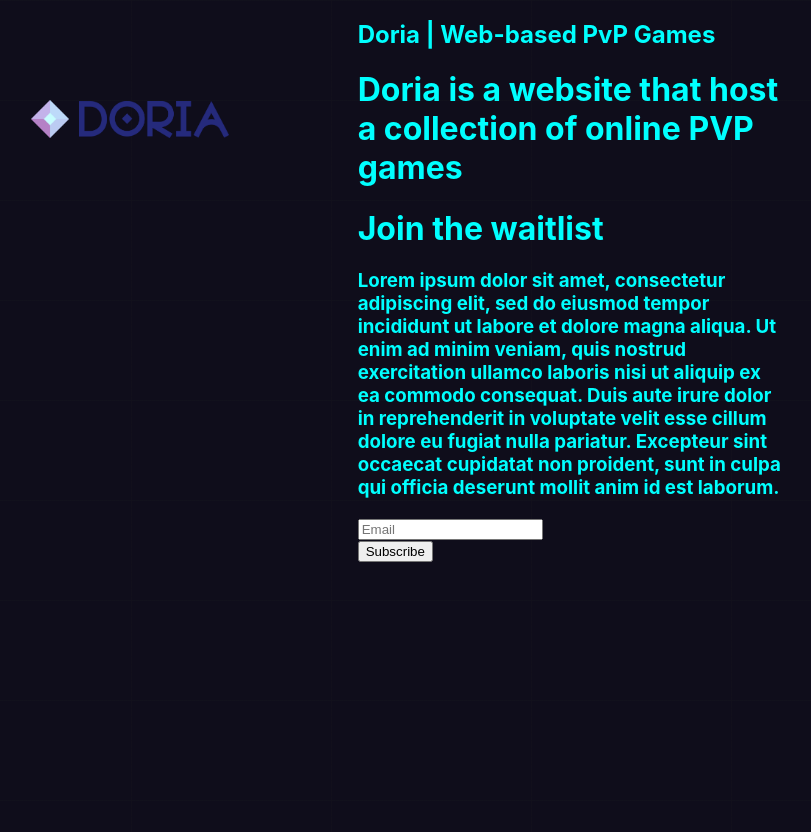
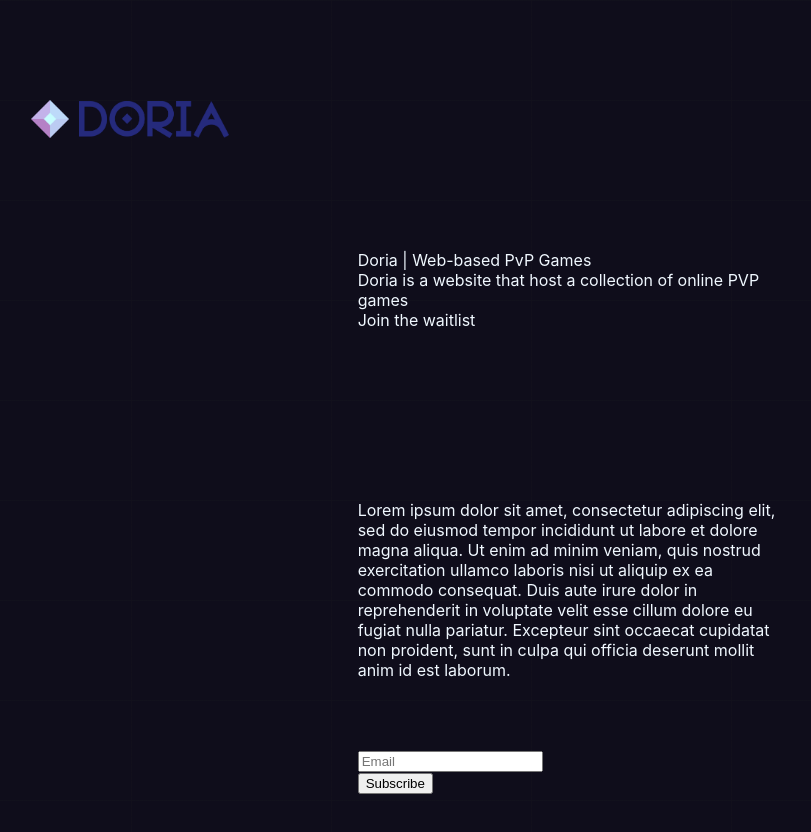
Before and after one commit to kaiserarg/doria, a React (Create React App) app in the folder client/: page / in a window 1280 px wide. Shown: the top 832 px of the page, without its empty margins (69-880 px from the left). Built offline with nearby package versions, Linux system fonts and the light colour scheme; the HTML template or start-up script is replaced by a standard one.

Commit message:
grid system
work on the grid system a bit more

```diff
--- a/client/src/components/SubscriptionWidget.js
+++ b/client/src/components/SubscriptionWidget.js
@@ -15,26 +15,30 @@ const SubscriptionWidget = () => {
 
     return (
         <form onSubmit={{handleSubmit}}>
-            <div className='wrapper'>
+            <div className='wrapper-1'>
                 <div className='text-0'>
                     <img className='logo' src={dorialogo} alt="Doria Logo" />
                     <img className='title' src={doriatext} alt="Doria Text" />
                 </div>
-                <div className='mainBody'>
-                    <h2 className='text-1'>Doria | Web-based PvP Games</h2>
-                    <h1 className='text-2'>Doria is a website that host a collection of online PVP games</h1>
-                    <h1 className='text-3'>Join the waitlist</h1>
-                    <h3 className='text-4'>Lorem ipsum dolor sit amet, consectetur adipiscing elit, sed do eiusmod tempor incididunt ut labore et dolore magna aliqua. Ut enim ad minim veniam, quis nostrud exercitation ullamco laboris nisi ut aliquip ex ea commodo consequat. Duis aute irure dolor in reprehenderit in voluptate velit esse cillum dolore eu fugiat nulla pariatur. Excepteur sint occaecat cupidatat non proident, sunt in culpa qui officia deserunt mollit anim id est laborum.</h3>
+                    <div className='subWrapper-1'>
+                        <div className='text-1'>Doria | Web-based PvP Games</div>
+                        <div className='text-2'>Doria is a website that host a collection of online PVP games</div>
+                        <div className='text-3'>Join the waitlist</div>
+                    </div>
+                    <div className='text-4'>Lorem ipsum dolor sit amet, consectetur adipiscing elit, sed do eiusmod tempor incididunt ut labore et dolore magna aliqua. Ut enim ad minim veniam, quis nostrud exercitation ullamco laboris nisi ut aliquip ex ea commodo consequat. Duis aute irure dolor in reprehenderit in voluptate velit esse cillum dolore eu fugiat nulla pariatur. Excepteur sint occaecat cupidatat non proident, sunt in culpa qui officia deserunt mollit anim id est laborum.</div>
+                    <div className='subWrapper-2'>
+                        <div className='emailInput'>
                             <input
-                        className='emailInput'
                                 name='Email'
                                 placeholder='Email'
                                 type='email'
                                 value={email}
                                 onChange={(e) => setEmail(e.target.value)}
                             />
-                    <br/>
-                    <button className='btn' type='submit'>Subscribe</button>
+                        </div>
+                        <div className='btn'>
+                            <button type='submit'>Subscribe</button>
+                        </div>
                     </div>
                 </div>
         </form>
--- a/client/src/index.css
+++ b/client/src/index.css
@@ -22,11 +22,11 @@ body {
   padding-left: 10px;
 }
 
-.wrapper {
+.wrapper-1 {
   display: grid;
   grid-template-columns: repeat(3, 1fr);
   grid-template-rows: repeat(5, 250px);
-  grid-auto-rows: minmax(250px, auto);
+  grid-auto-rows: minmax(100px, auto);
 }
 
 .text-0 {
@@ -34,21 +34,18 @@ body {
   grid-row: 1/2;
 }
 
-.text-1 {
-  grid-column: 2/3;
-  grid-row: 2/3;
+.subWrapper-1 {
+  grid-area: 2 / 2 / 3 / 3;
 }
 
-.text-2 {
-  grid-column: 3/4;
-  grid-row: 2/3;
+.text-4 {
+  grid-area: 3 / 2 / 4 / 3;
 }
 
-.text-3 {
-  grid-column: 4/5;
-  grid-row: 2/3;
+.subWrapper-2 {
+  grid-area: 4/2/5/3;
 }
 
-.mainBody {
-  color: aqua;
+div {
+  color: aliceblue;
 }
```
Lines whose indentation alone changed are shown as unchanged.
